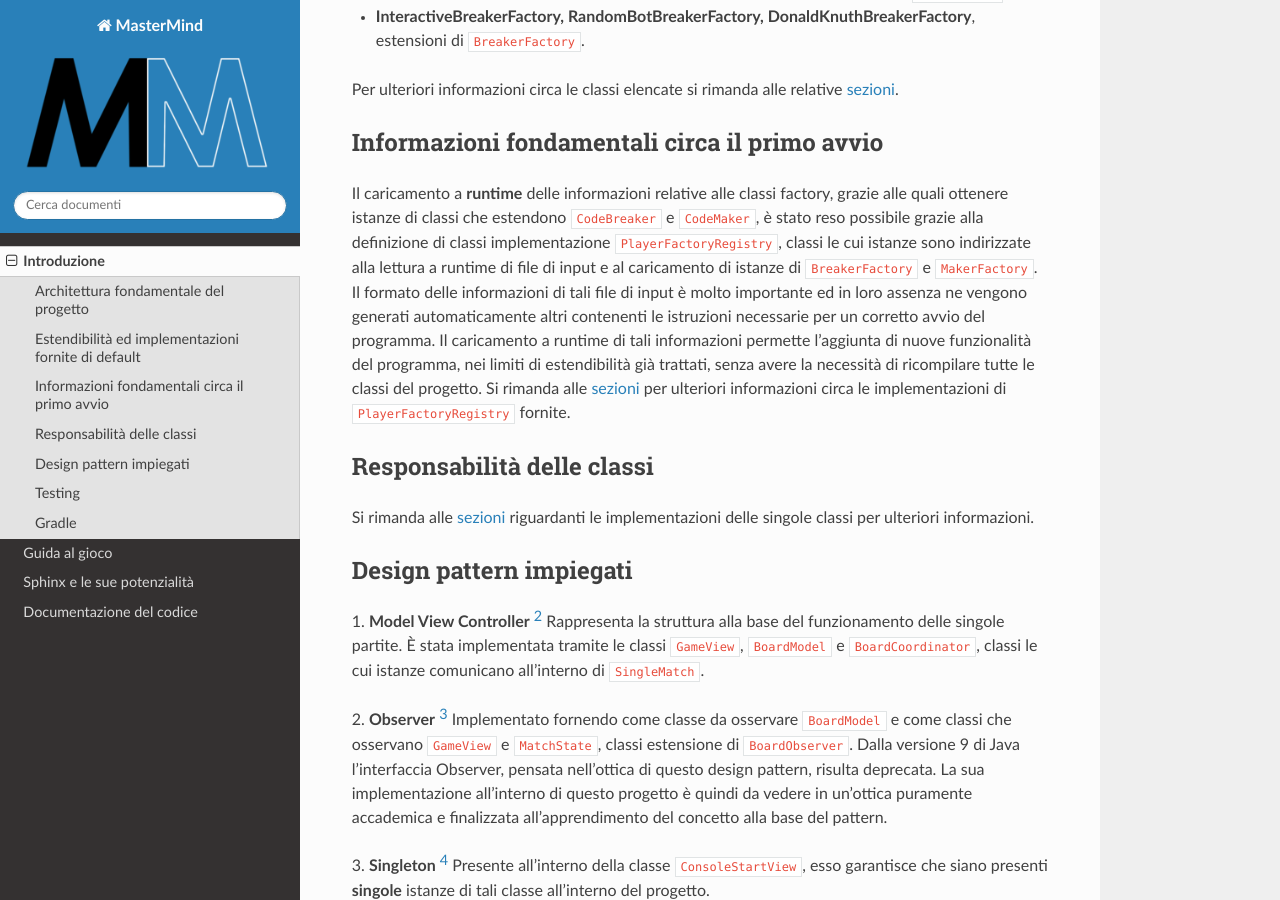
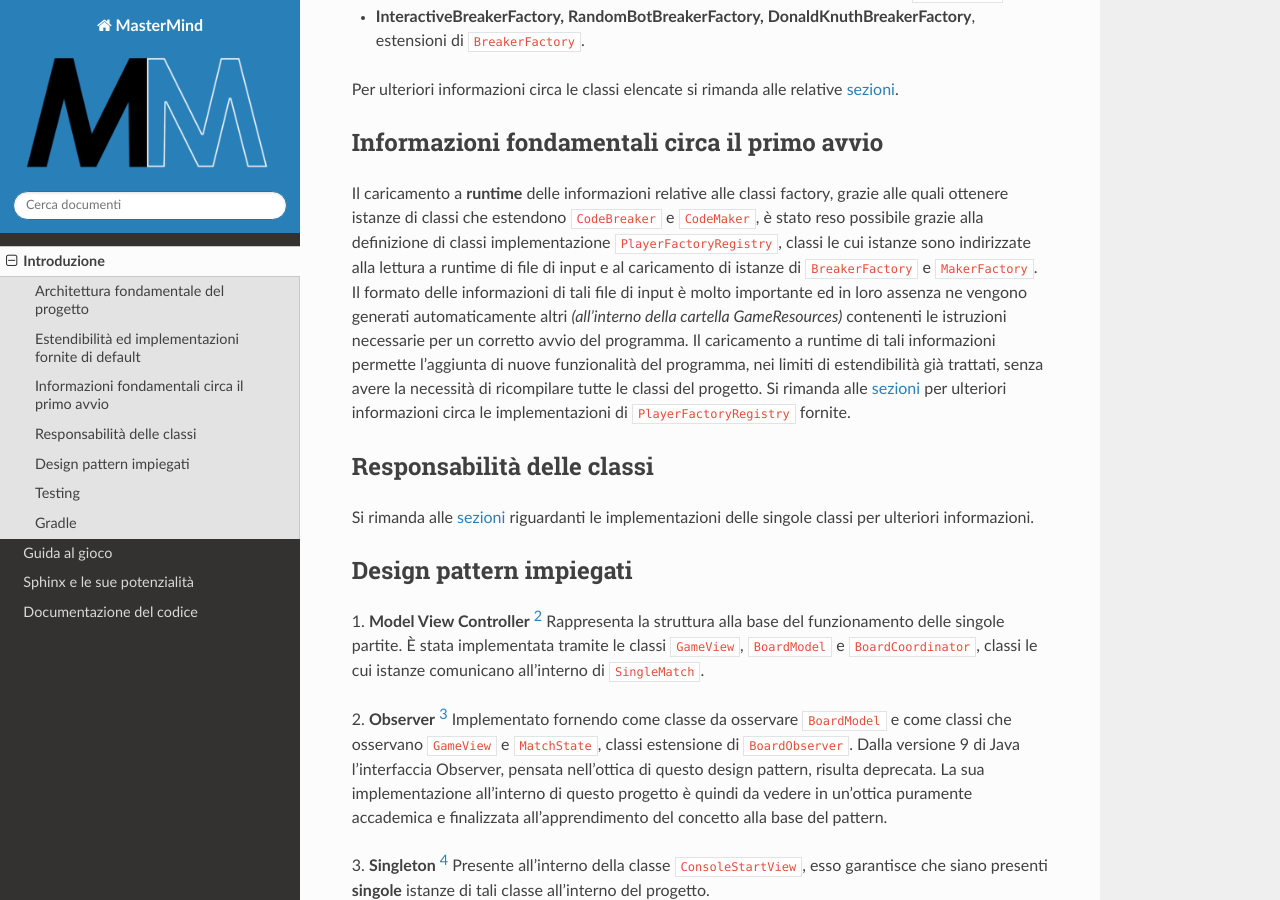
Before and after one commit to Azzeccagarbugli/MasterMind, a Sphinx documentation site: the page built from docs/introduzione.rst, in a window 1280 px wide and 900 px high, scrolled down 1475 px. Built offline with Sphinx 7.4.7 and the Read the Docs theme 2.0.0, drawn with Linux system fonts in a browser that asks for light colours; pages that are not in the unit, such as notebooks, are missing from menus.

Commit message:
[FIX] Documentazione

```diff
--- a/docs/introduzione.rst
+++ b/docs/introduzione.rst
@@ -66,8 +66,8 @@ Informazioni fondamentali circa il primo avvio
 Il caricamento a **runtime** delle informazioni relative alle classi factory, grazie alle quali ottenere istanze di classi che estendono
 ``CodeBreaker`` e ``CodeMaker``, è stato reso possibile grazie alla definizione di classi implementazione ``PlayerFactoryRegistry``, classi le cui istanze sono indirizzate
 alla lettura a runtime di file di input e al caricamento di istanze di ``BreakerFactory`` e ``MakerFactory``.
-Il formato delle informazioni di tali file di input è molto importante ed in loro assenza ne vengono generati automaticamente altri contenenti
-le istruzioni necessarie per un corretto avvio del programma.
+Il formato delle informazioni di tali file di input è molto importante ed in loro assenza ne vengono generati automaticamente altri
+*(all'interno della cartella GameResources)* contenenti le istruzioni necessarie per un corretto avvio del programma.
 Il caricamento a runtime di tali informazioni permette l'aggiunta di nuove funzionalità del programma, nei limiti di estendibilità già trattati, senza avere la
 necessità di ricompilare tutte le classi del progetto.
 Si rimanda alle :doc:`sezioni <source/packages>` per ulteriori informazioni circa le implementazioni di ``PlayerFactoryRegistry`` fornite.
```
